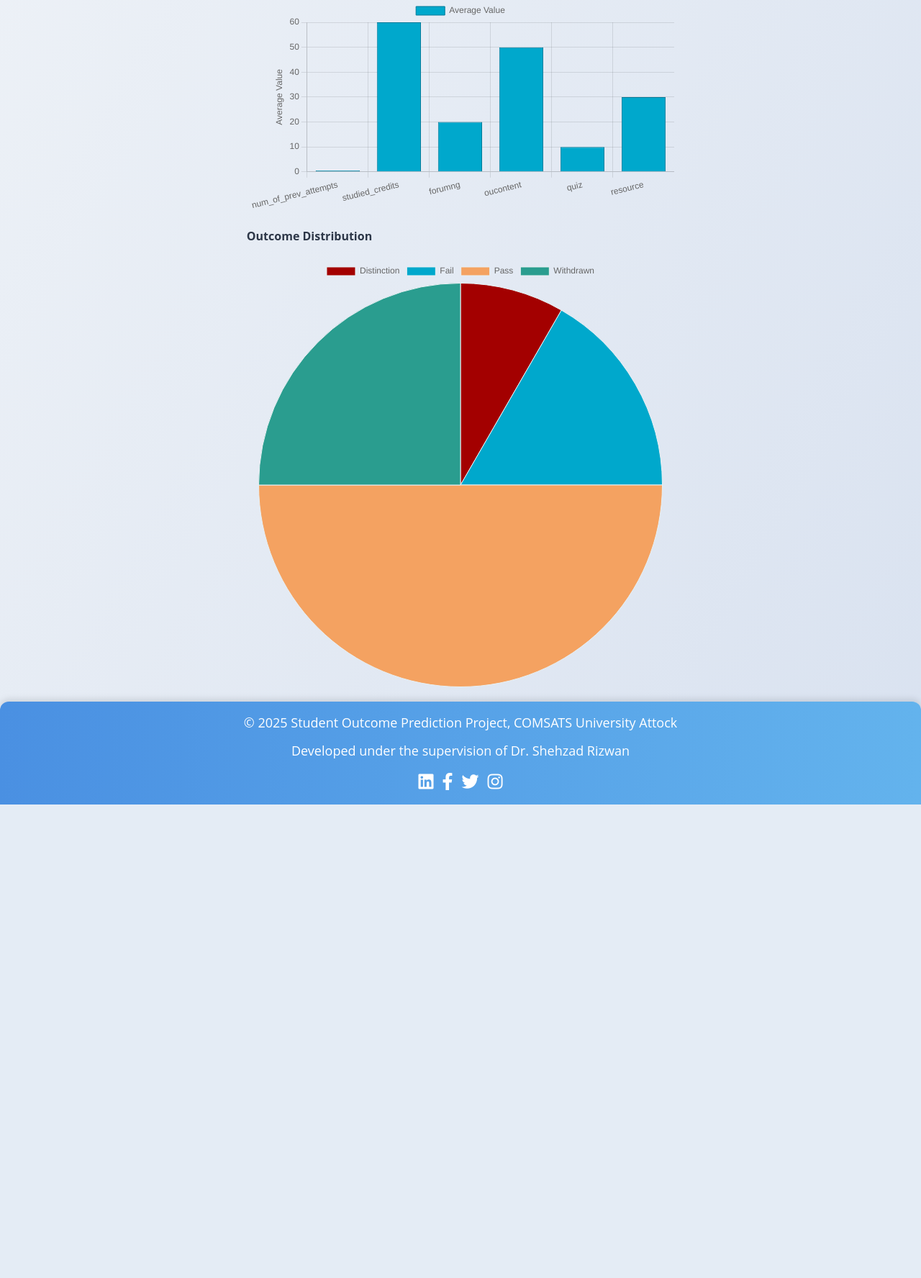
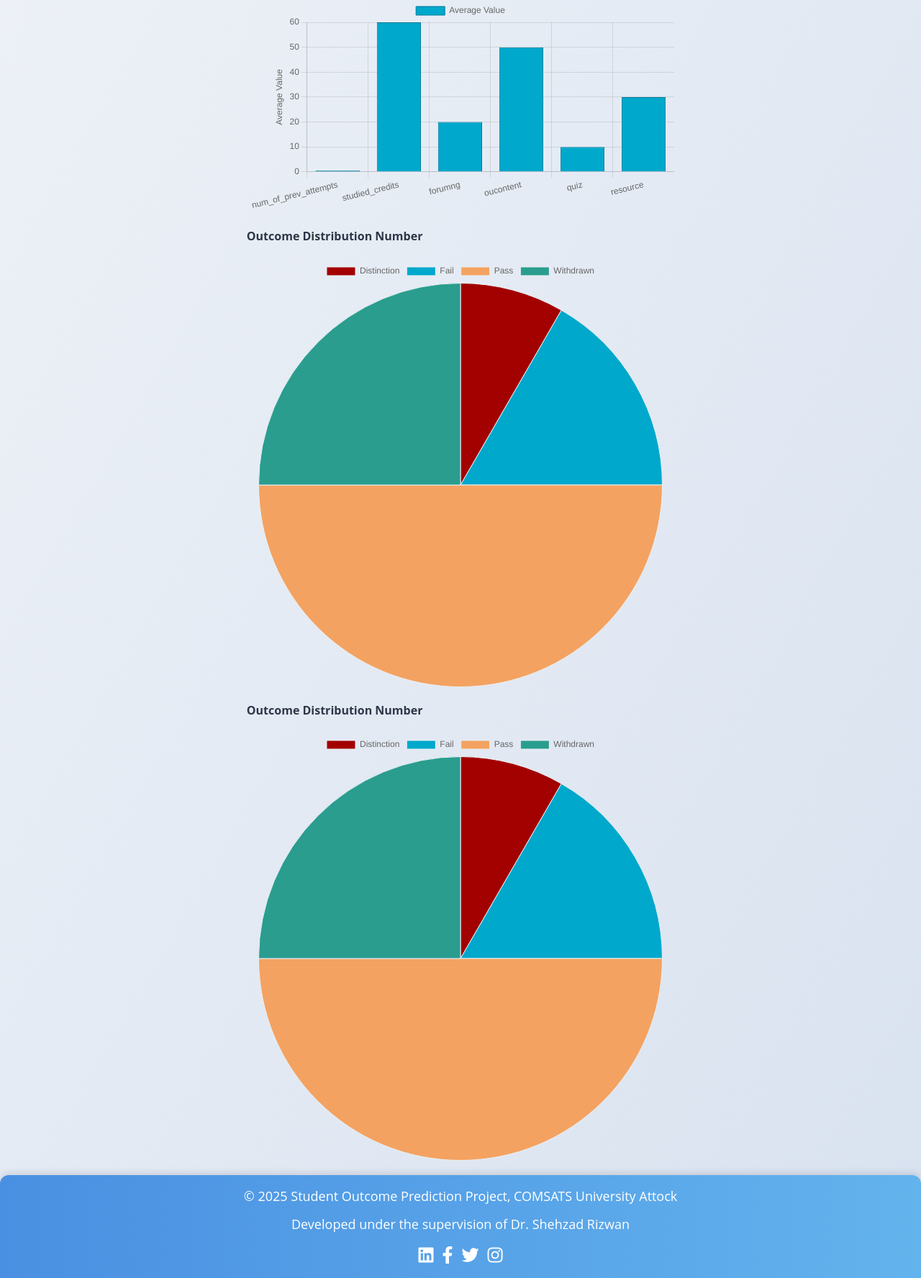
Before and after one commit to Hammad576/dbLabTerminalProject2, a Flask app: page /graphs in a window 1280 px wide. Shown: the part 334-2110 px from the top of the page at 72% size. Before the commit the page ends 1452 px from the top, so only its background shows below. Run offline with Flask 3, Linux system fonts and the light colour scheme; parts of the project's set-up code (start-up, migrations or seed data) failed here and were passed over.

Commit message:
Added Another Chart But need improvement

```diff
--- a/static/js/chart.js
+++ b/static/js/chart.js
@@ -33,8 +33,29 @@ document.addEventListener('DOMContentLoaded', async () => {
                 }
             });
 
+
+
             // Outcome Distribution Chart
             const outcomeChart = new Chart(document.getElementById('outcomeChart'), {
+                type: 'pie',
+                data: {
+                    labels: Object.keys(data.outcome_counts),
+                    datasets: [{
+                        label: 'Outcome Distribution',
+                        data: Object.values(data.outcome_counts),
+                        backgroundColor: ['#a30000', '#00a8cc', '#f4a261', '#2a9d8f'],
+                        borderColor: '#e8f0f2',
+                        borderWidth: 1
+                    }]
+                },
+                options: {
+                    responsive: true,
+                    plugins: { legend: { position: 'top' } }
+                }
+            });
+
+            // Outcome Distribution Chart
+            const outcomeChart2 = new Chart(document.getElementById('outcomeChart2'), {
                 type: 'pie',
                 data: {
                     labels: Object.keys(data.outcome_counts),
--- a/templates/graphs.html
+++ b/templates/graphs.html
@@ -16,11 +16,20 @@
 
         <!-- Outcome Distribution Pie Chart -->
         <div class="bg-white shadow-md rounded-lg p-6">
-            <h4 class="text-xl font-semibold text-gray-700 mb-4">Outcome Distribution</h4>
+            <h4 class="text-xl font-semibold text-gray-700 mb-4">Outcome Distribution Number</h4>
             <div class="relative h-80">
                 <canvas id="outcomeChart" class="w-full h-full"></canvas>
             </div>
         </div>
+
+        <!-- Outcome Distribution Pie Chart -->
+        <div class="bg-white shadow-md rounded-lg p-6">
+            <h4 class="text-xl font-semibold text-gray-700 mb-4">Outcome Distribution Number</h4>
+            <div class="relative h-80">
+                <canvas id="outcomeChart2" class="w-full h-full"></canvas>
+            </div>
+        </div>
+
     </div>
 </section>
 {% endblock %}
```
